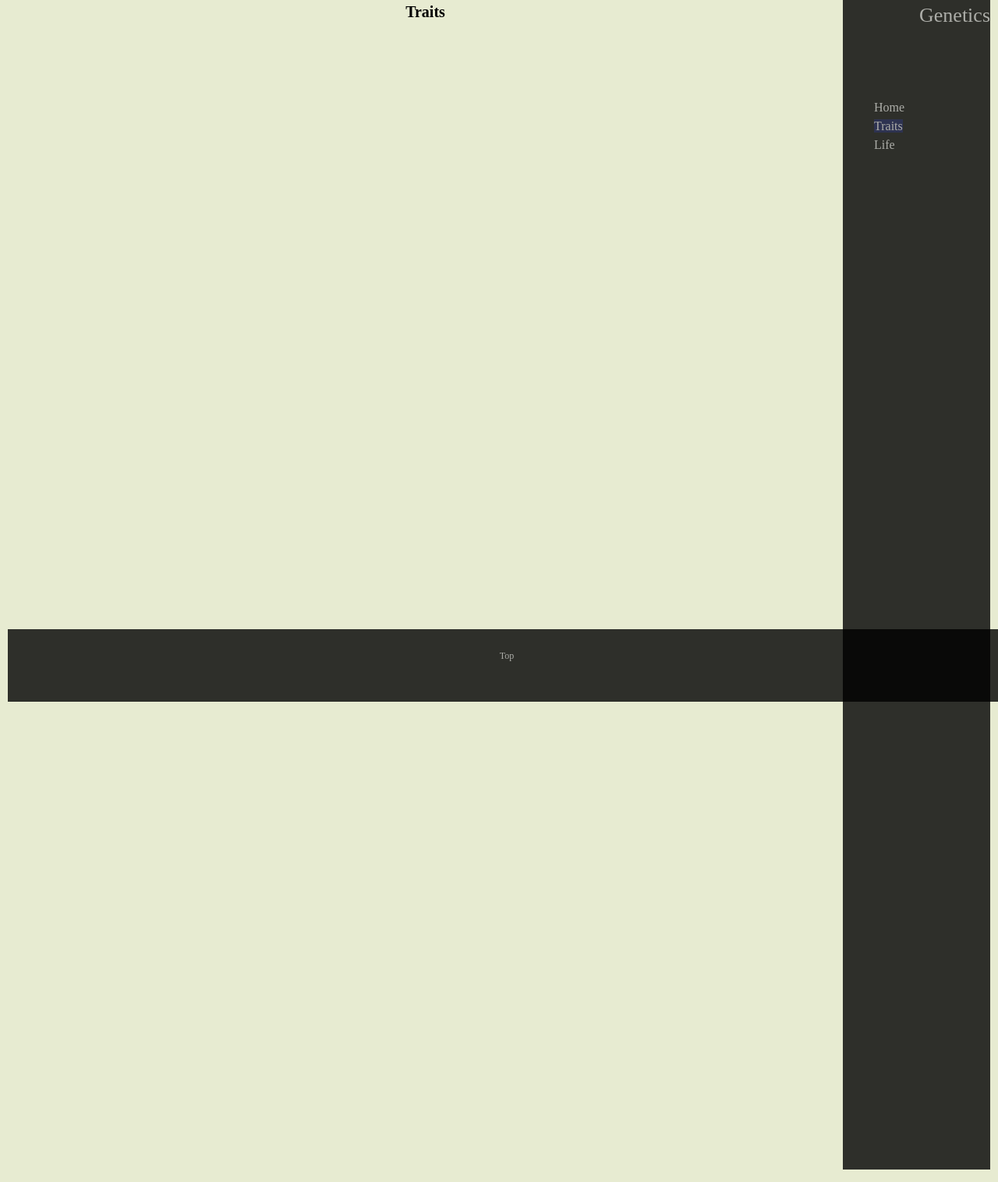
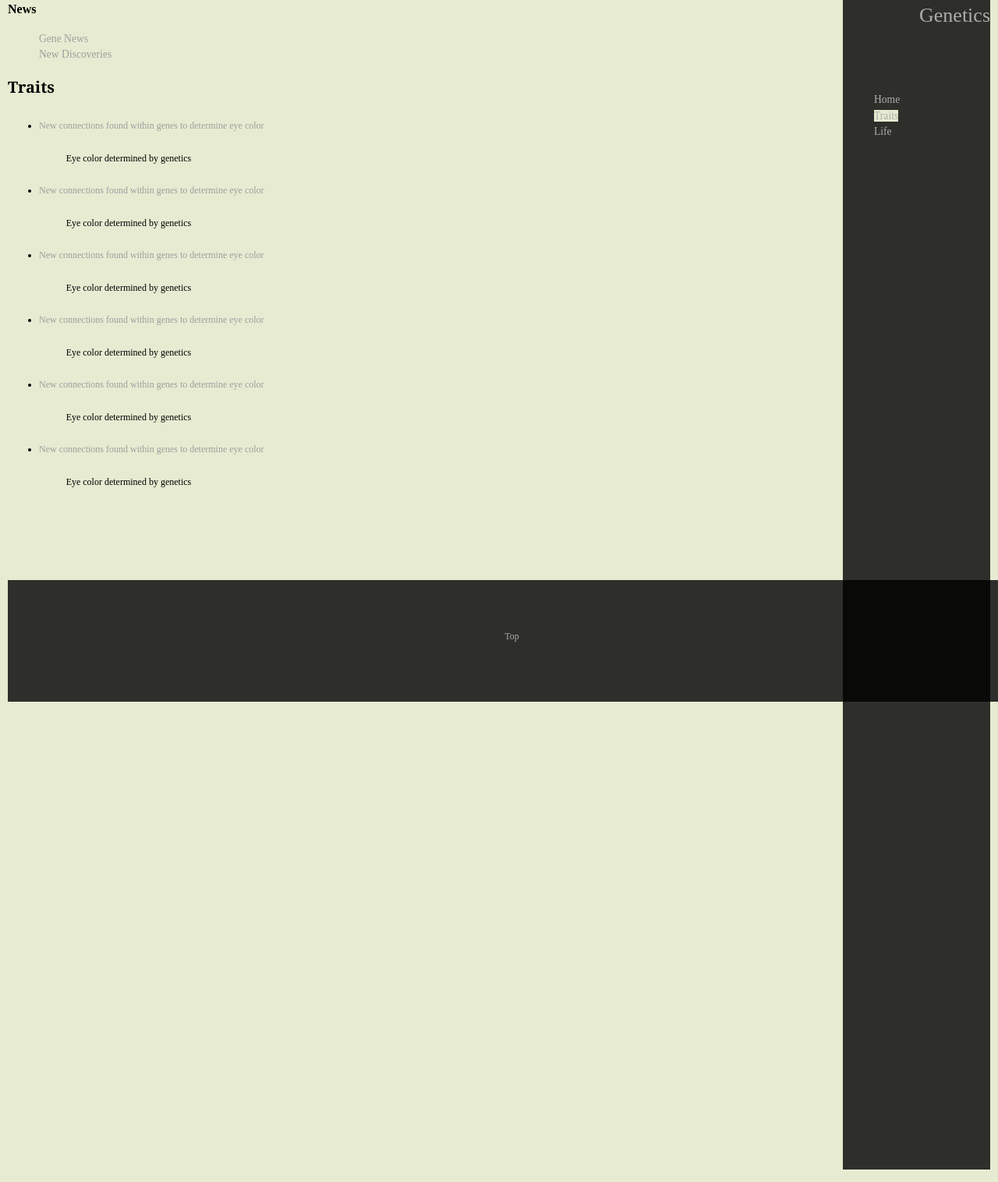
Before and after one commit to free0056/large-data-website, a Jekyll site: the page built from traits.html, in a window 1280 px wide. Shown: the whole page at 78% size. Built offline with Jekyll 4.4.1, drawn with Linux system fonts in a browser that asks for light colours; Markdown is read by kramdown in place of the engine named in the settings.

Commit message:
linked new layouts with jekyll

```diff
--- a/_includes/nav.html
+++ b/_includes/nav.html
@@ -1,7 +1,7 @@
 	<nav class="nav nav-top" data-state="collapsed">
 		<ul>
 			<li><a href="{{site.baseurl}}/" class="{% if page.url == '/index.html' %}current{% endif %}">Home</a></li>
-			<li><a href="{{site.baseurl}}/traits.html" class="{% if page.url == '/traits.html' %}current{% endif %}">Traits</a></li>
+			<li><a href="{{site.baseurl}}/traits.html" class="{% if page.url contains 'traits' or page.url contains 'new-discoveries' %}current{% endif %}">Traits</a></li>
 			<li><a href="{{site.baseurl}}/life.html" class="{% if page.url == '/life.html' %}current{% endif %}">Life</a></li>
 		</ul>
 	</nav>
--- a/_layouts/default.html
+++ b/_layouts/default.html
@@ -29,8 +29,6 @@ if the description isnt good enough google will choose one for you -->
 
 {{content}}
 
-	<footer>
-		<p class="top-link"><a href="#top">Top</a></p>
-	</footer>
+
 </body>
 </html>
--- /dev/null
+++ b/_layouts/news.html
@@ -0,0 +1,14 @@
+---
+layout: default
+---
+
+<strong>News</strong>
+
+<nav>
+	<ul>
+		<li><a href="{{site.baseurl}}/traits.html">Gene News</a></li>
+		<li><a href="{{site.baseurl}}/new-discoveries.html">New Discoveries</a></li>
+	</ul>
+</nav>
+
+{{content}}
--- /dev/null
+++ b/_posts/new-discoveries/2013-01-27-eye-color-and-genes.md
@@ -0,0 +1,11 @@
+---
+layout: news-article
+title: New connections found within genes to determine eye color
+meta: Eye color determined by genetics
+source: http://genetics.thetech.org/online-exhibits/what-color-eyes-will-your-children-have
+category: new-discoveries
+---
+
+Eye color determined by genetics!
+
+If you could peer into any one of your body's 50 trillion cells, you'd find a fantastically complex and busy world. At the center of this world you'd find a nucleus containing 46 molecules called chromosomes-23 from your mother and 23 from your father. These chromosomes are basically an instruction set for the construction and maintenance of... you.
--- /dev/null
+++ b/_posts/new-discoveries/2013-08-17-hair-color-and-genes.md
@@ -0,0 +1,11 @@
+---
+layout: news-article
+title: New connections found within genes to determine eye color
+meta: Eye color determined by genetics
+source: http://genetics.thetech.org/online-exhibits/what-color-eyes-will-your-children-have
+category: new-discoveries
+---
+
+Eye color determined by genetics!
+
+If you could peer into any one of your body's 50 trillion cells, you'd find a fantastically complex and busy world. At the center of this world you'd find a nucleus containing 46 molecules called chromosomes-23 from your mother and 23 from your father. These chromosomes are basically an instruction set for the construction and maintenance of... you.
--- /dev/null
+++ b/_posts/new-discoveries/2013-10-11-strong-bones-and-genes.md
@@ -0,0 +1,11 @@
+---
+layout: news-article
+title: New connections found within genes to determine eye color
+meta: Eye color determined by genetics
+source: http://genetics.thetech.org/online-exhibits/what-color-eyes-will-your-children-have
+category: new-discoveries
+---
+
+Eye color determined by genetics!
+
+If you could peer into any one of your body's 50 trillion cells, you'd find a fantastically complex and busy world. At the center of this world you'd find a nucleus containing 46 molecules called chromosomes-23 from your mother and 23 from your father. These chromosomes are basically an instruction set for the construction and maintenance of... you.
--- /dev/null
+++ b/_posts/post/2013-08-17-hair-color-and-genes.md
@@ -0,0 +1,11 @@
+---
+layout: news-article
+title: New connections found within genes to determine eye color
+meta: Eye color determined by genetics
+source: http://genetics.thetech.org/online-exhibits/what-color-eyes-will-your-children-have
+category: traits
+---
+
+Eye color determined by genetics!
+
+If you could peer into any one of your body's 50 trillion cells, you'd find a fantastically complex and busy world. At the center of this world you'd find a nucleus containing 46 molecules called chromosomes-23 from your mother and 23 from your father. These chromosomes are basically an instruction set for the construction and maintenance of... you.
--- /dev/null
+++ b/_posts/post/2013-10-11-strong-bones-and-genes.md
@@ -0,0 +1,11 @@
+---
+layout: news-article
+title: New connections found within genes to determine eye color
+meta: Eye color determined by genetics
+source: http://genetics.thetech.org/online-exhibits/what-color-eyes-will-your-children-have
+category: traits
+---
+
+Eye color determined by genetics!
+
+If you could peer into any one of your body's 50 trillion cells, you'd find a fantastically complex and busy world. At the center of this world you'd find a nucleus containing 46 molecules called chromosomes-23 from your mother and 23 from your father. These chromosomes are basically an instruction set for the construction and maintenance of... you.
--- a/css/general.css
+++ b/css/general.css
@@ -20,8 +20,28 @@ html {
 	font-family: 'Monda', serif;
 }
 
+body {
+	margin: 0;
+	padding: 0 10px;
+}
+
+h1{
+	font-family:Cambria, "Hoefler Text", "Liberation Serif", Times, "Times New Roman", serif;
+	font-size: 1.25rem;
+}
+
+h2
+font-family:Cambria, "Hoefler Text", "Liberation Serif", Times, "Times New Roman", serif;
+	font-size: 0.9rem;
+
+.clearfix:after,
+.clearfix:before {
+	content: " ";
+	display: table;
+}
+
 .current {
-	background-color: #000531;
+	background-color: #E7EBD1;
 	color: #fff;
 }
 
@@ -31,15 +51,7 @@ html {
 	text-align: right;
 	float: right;
 }
-body {
-	margin: 0;
-	padding: 0 10px;
-}
 
-h1{
-	font-family:Cambria, "Hoefler Text", "Liberation Serif", Times, "Times New Roman", serif;
-	font-size: 1.25rem;
-}
 .main-content {
 	background-color:#2C2C2C;
 	padding-bottom:20em;
@@ -48,6 +60,7 @@ h1{
 	font-size: 0.75rem;
 
 }
+
 .main-content p {
 	padding: 4% 12%;
 	text-align:left;
@@ -55,11 +68,23 @@ h1{
 
 }
 
-.clearfix:after,
-.clearfix:before {
-	content: " ";
-	display: table;
+body p {
+
+	padding: 4% 12%;
+	text-align:left;
+	font-size: 0.75rem;
+
 }
+
+.traits {
+
+	padding-bottom:20%;
+	font-size: 0.75rem;
+	float: left;
+
+}
+
+
 
 .clearfix:after {
 	clear: both;
@@ -72,20 +97,12 @@ h2 {
 	color:#999;
 }
 
-p {
+header p {
 	margin: 0 0 1.5rem;
 	padding: 0;
 	color:#9E9E9E;
 }
 
-ul,
-ol {
-	margin: 1.5rem 0;
-}
-
-li {
-	 list-style:none;
-}
 
 sup {
 	line-height: 1px;
@@ -129,10 +146,7 @@ h2 {
 	color:#000;
 }
 
-p,h1,h2 {
-	text-align:center;
-	font-family: 'Monda', serif;
-}
+
 
 
 header {
@@ -168,6 +182,7 @@ nav ul {
 
 nav li {
 	display: block;
+	font-size: 0.85rem;
 
 }
 
@@ -250,6 +265,9 @@ nav .selected {
 
 	}
 
+	.nav-btn {
+		display:none;
+	}
 
 	.nav-top{
 		float:none;
@@ -312,7 +330,7 @@ nav .selected {
 
 footer {
 	background-color:#000;
-	padding: 2% 2% 2% 2%;
+	padding: 0% 0% 1% 1%;
 	width: 100%;
 	position: fixed;
 	bottom: 0;
@@ -322,5 +340,6 @@ footer {
 footer p {
 	color: #fff;
 	font-size: 0.75em;
+	text-align: center;
 
 }
--- a/traits.html
+++ b/traits.html
@@ -1,14 +1,19 @@
 ---
-layout: default
+layout: news
 ---
 
 <h1> Traits </h1>
-
+<div class="traits">
 <ul>
 	{% for post in site.posts %}
-	<li>
-		<a href=""></a>
-		<p></p>
-	</li>
+		<li>
+			<a href="{{site.baseurl}}{{post.url}}">{{post.title}}</a>
+			<p>{{post.meta}}</p>
+		</li>
 	{% endfor %}
 </ul>
+</div>
+
+	<footer>
+		<p class="top-link"><a href="#top">Top</a></p>
+	</footer>
```
Also changed, not shown: _layouts/news-article.html (added, +11 -0 lines), _posts/post/2013-01-27-eye-color-and-genes.md (renamed from _posts/2013-08-17-eye-color-and-genes.md, +2 -2 lines), index.html (+15 -1 lines), new-discoveries.html (added, +15 -0 lines).
